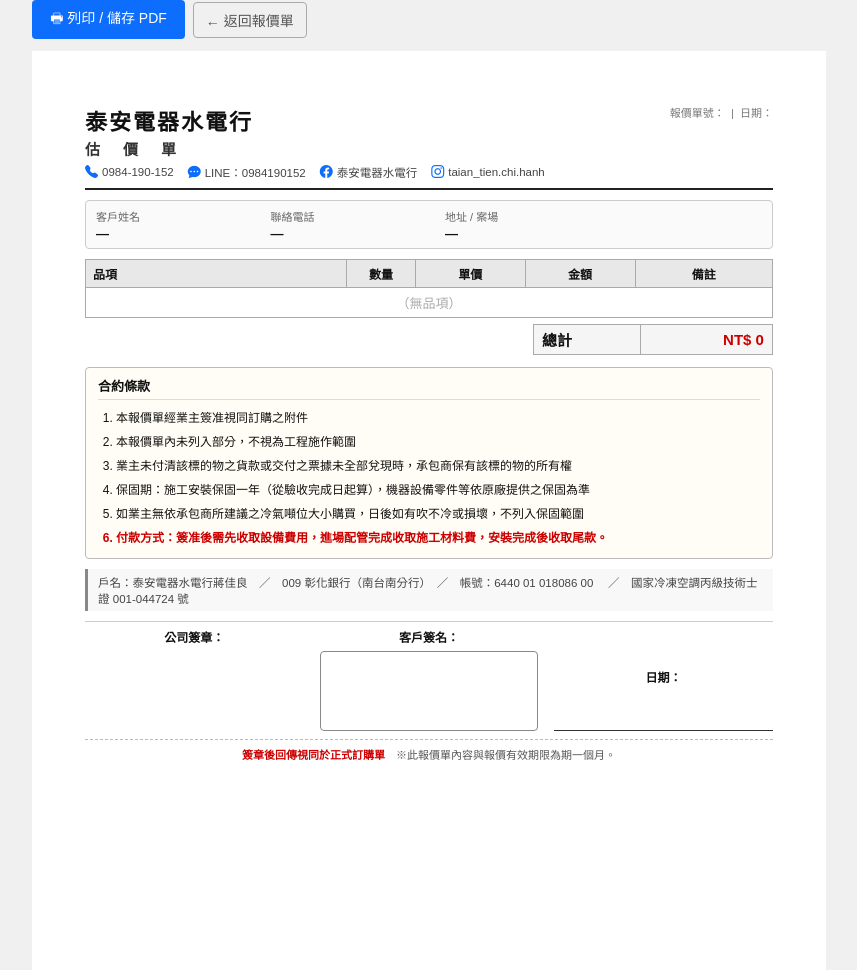
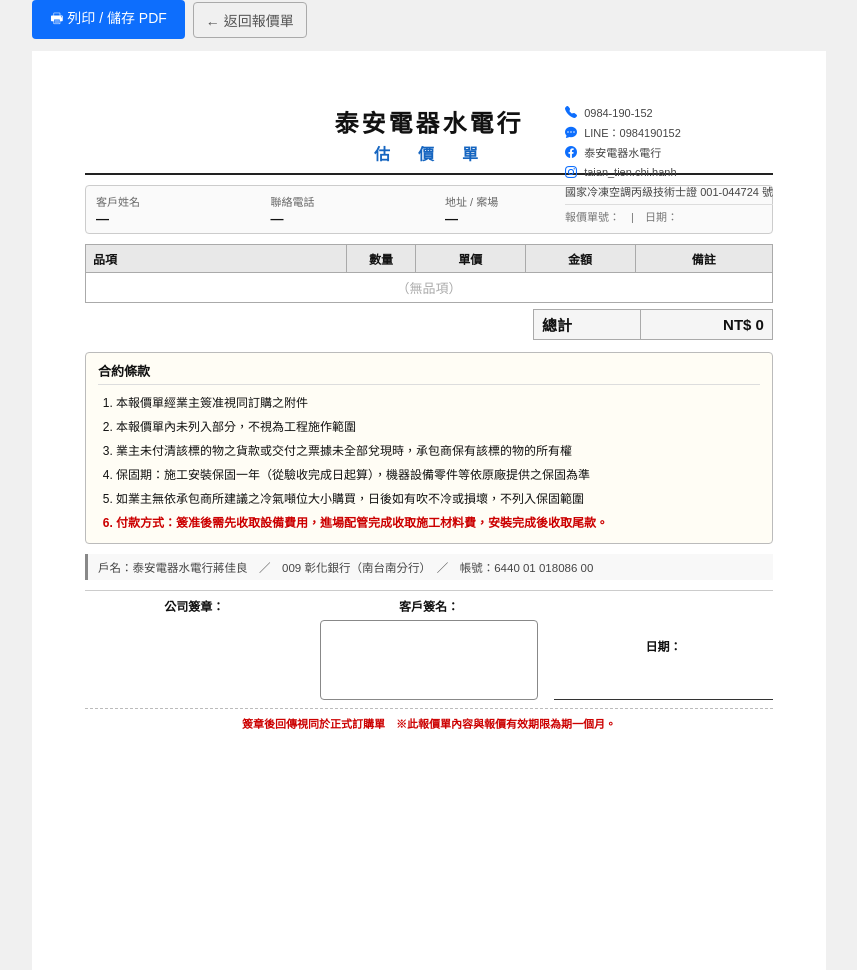
Before and after one commit to Yang-sen0821/taian-hvac, a Flask app: template templates/quotations/print.html in a window 1280 px wide. Shown: the top 970 px of the page, without its empty margins (211-1068 px from the left). Run offline with Flask 3, Linux system fonts and the light colour scheme; the template is opened without the code that fills it, so the values that code supplies are empty.

Commit message:
feat: 合約版版面調整(置中/藍標題/聯絡資訊右側直向/證照上移/總額黑字/備註下方/紅字) + 補助改品項下拉
- print.html: 公司名置中、估價單藍色、聯絡方式+證照直向移右側、單號日期單排、含稅總額黑字、整單備註顯示於合約下方、※有效期限改紅字、證照從銀行列移除
- 補助三項改至品項打字下拉(與冷氣/材料/贈品同功能)，移除備註勾選框
- inventory_search 回傳補助選項(type=補助，無庫存)

Co-Authored-By: Claude Opus 4.8 <noreply@anthropic.com>

```diff
--- a/blueprints/quotations.py
+++ b/blueprints/quotations.py
@@ -16,6 +16,9 @@ _STAMP_FILES = {
     "泰安電器水電行": "stamp_98811221_t.png",
     "泰安冷氣空調有限公司": "stamp_62193072_t.png",
 }
+
+# 三項補助選項：出現在品項打字下拉中（取代原備註勾選框）
+SUBSIDY_OPTIONS = ["可申請貨物稅補助", "可申請汰舊換新補助", "可申請原廠補助"]
 
 
 def _stamp_data_uri(company):
@@ -296,6 +299,10 @@ def inventory_search():
                 results.append({"name": name, "type": "材料", "stock": item.qty or "0"})
     except Exception:
         db.session.rollback()
+    # 三項補助選項：在品項打字下拉中一併出現（與品項/材料/贈品同功能），無庫存
+    for s in SUBSIDY_OPTIONS:
+        if not q or q.lower() in s.lower():
+            results.append({"name": s, "type": "補助", "stock": ""})
     return jsonify(results[:15])
 
 
--- a/templates/quotations/print.html
+++ b/templates/quotations/print.html
@@ -27,51 +27,47 @@
             position: relative;
         }
 
-        /* ===== 抬頭 ===== */
+        /* ===== 抬頭（公司名置中、聯絡資訊直向置於右側） ===== */
         .header {
-            display: flex;
-            justify-content: space-between;
-            align-items: flex-start;
+            position: relative;
+            text-align: center;
             border-bottom: 2px solid #222;
             padding-bottom: 8px;
             margin-bottom: 10px;
         }
-        .header-left h1 {
-            font-size: 22px;
+        .header h1 {
+            font-size: 24px;
             font-weight: 900;
-            letter-spacing: 2px;
+            letter-spacing: 3px;
             margin-bottom: 2px;
         }
-        .header-left p {
-            font-size: 15px;
+        .header .subtitle {
+            font-size: 16px;
             font-weight: 700;
-            color: #333;
-            letter-spacing: 4px;
+            color: #1565c0;          /* 估價單三字藍色 */
+            letter-spacing: 6px;
+            margin: 0;
         }
         .header-right {
-            text-align: right;
-            font-size: 12px;
-            line-height: 1.7;
+            position: absolute;
+            top: 0;
+            right: 0;
+            text-align: left;
+            font-size: 11px;
+            line-height: 1.65;
             color: #444;
         }
-        /* 公司名旁聯絡資訊（帶圖示） */
-        .company-contact {
-            margin-top: 5px;
-            display: flex;
-            flex-wrap: wrap;
-            gap: 4px 14px;
-            font-size: 11.5px;
-            color: #444;
+        .header-right i {
+            margin-right: 4px;
+            font-size: 12px;
+            color: #0d6efd;
         }
-        .company-contact span {
-            display: inline-flex;
-            align-items: center;
+        .header-right .quote-no {
+            margin-top: 3px;
+            padding-top: 3px;
+            border-top: 1px solid #ddd;
             white-space: nowrap;
-        }
-        .company-contact i {
-            margin-right: 4px;
-            font-size: 13px;
-            color: #0d6efd;
+            color: #777;
         }
 
         /* ===== 客戶資訊 ===== */
@@ -281,22 +277,17 @@
 
 <div class="page">
 
-    <!-- (a) 抬頭 -->
+    <!-- (a) 抬頭：公司名置中、聯絡資訊+證照直向置右、單號日期單排 -->
     <div class="header">
-        <div class="header-left">
-            <h1>{{ q.company or '泰安電器水電行' }}</h1>
-            <p>估　價　單</p>
-            <div class="company-contact">
-                <span><i class="bi bi-telephone-fill"></i> 0984-190-152</span>
-                <span><i class="bi bi-chat-dots-fill"></i> LINE：0984190152</span>
-                <span><i class="bi bi-facebook"></i> 泰安電器水電行</span>
-                <span><i class="bi bi-instagram"></i> taian_tien.chi.hanh</span>
-            </div>
-        </div>
+        <h1>{{ q.company or '泰安電器水電行' }}</h1>
+        <p class="subtitle">估　價　單</p>
         <div class="header-right">
-            <div style="font-size:11px; color:#777;">
-                報價單號：{{ q.quote_number }}&nbsp;&nbsp;|&nbsp;&nbsp;日期：{{ roc_date or q.quote_date }}
-            </div>
+            <div><i class="bi bi-telephone-fill"></i> 0984-190-152</div>
+            <div><i class="bi bi-chat-dots-fill"></i> LINE：0984190152</div>
+            <div><i class="bi bi-facebook"></i> 泰安電器水電行</div>
+            <div><i class="bi bi-instagram"></i> taian_tien.chi.hanh</div>
+            <div>國家冷凍空調丙級技術士證 001-044724 號</div>
+            <div class="quote-no">報價單號：{{ q.quote_number }}　|　日期：{{ roc_date or q.quote_date }}</div>
         </div>
     </div>
 
@@ -372,12 +363,12 @@
             </tr>
             <tr class="total-row">
                 <td>總計（含稅）</td>
-                <td style="text-align:right; color:#c00;">NT$ {{ '{:,.0f}'.format(q.total or 0) }}</td>
+                <td style="text-align:right; color:#111;">NT$ {{ '{:,.0f}'.format(q.total or 0) }}</td>
             </tr>
             {% else %}
             <tr class="total-row">
                 <td>總計</td>
-                <td style="text-align:right; color:#c00;">NT$ {{ '{:,.0f}'.format(q.total or 0) }}</td>
+                <td style="text-align:right; color:#111;">NT$ {{ '{:,.0f}'.format(q.total or 0) }}</td>
             </tr>
             {% endif %}
         </table>
@@ -396,10 +387,14 @@
         </ol>
     </div>
 
-    <!-- (f) 銀行/證照 -->
+    <!-- (e2) 整單備註（顯示於合約文字下方） -->
+    {% if q.note %}
+    <div style="font-size:12px; color:#333; margin-bottom:10px; padding:6px 12px; border:1px dashed #bbb; border-radius:4px; white-space:pre-wrap;"><strong>備註：</strong>{{ q.note }}</div>
+    {% endif %}
+
+    <!-- (f) 銀行帳戶 -->
     <div class="bank-info">
         戶名：泰安電器水電行蔣佳良　／　009 彰化銀行（南台南分行）　／　帳號：6440 01 018086 00
-        　／　國家冷凍空調丙級技術士證 001-044724 號
     </div>
 
     <!-- (g) 簽章區 -->
@@ -429,7 +424,7 @@
 
     <!-- (h) 頁尾聲明 -->
     <div class="footer-notice">
-        <span style="color:#c00; font-weight:700;">簽章後回傳視同於正式訂購單</span>　※此報價單內容與報價有效期限為期一個月。
+        <span style="color:#c00; font-weight:700;">簽章後回傳視同於正式訂購單</span>　<span style="color:#c00; font-weight:700;">※此報價單內容與報價有效期限為期一個月。</span>
     </div>
 
 </div><!-- /page -->
```
Also changed, not shown: templates/quotations/edit.html (+6 -43 lines), templates/quotations/new.html (+6 -43 lines).
